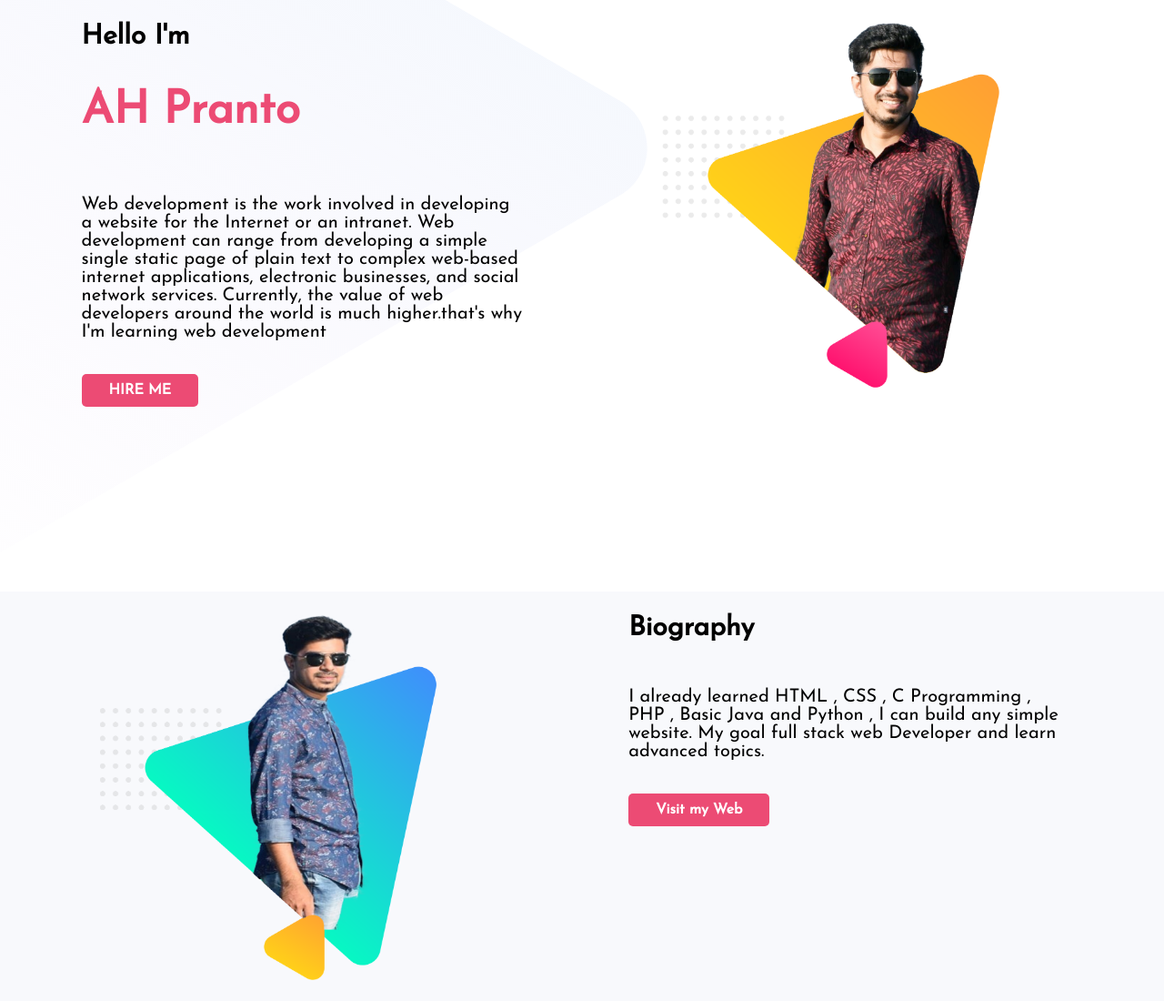
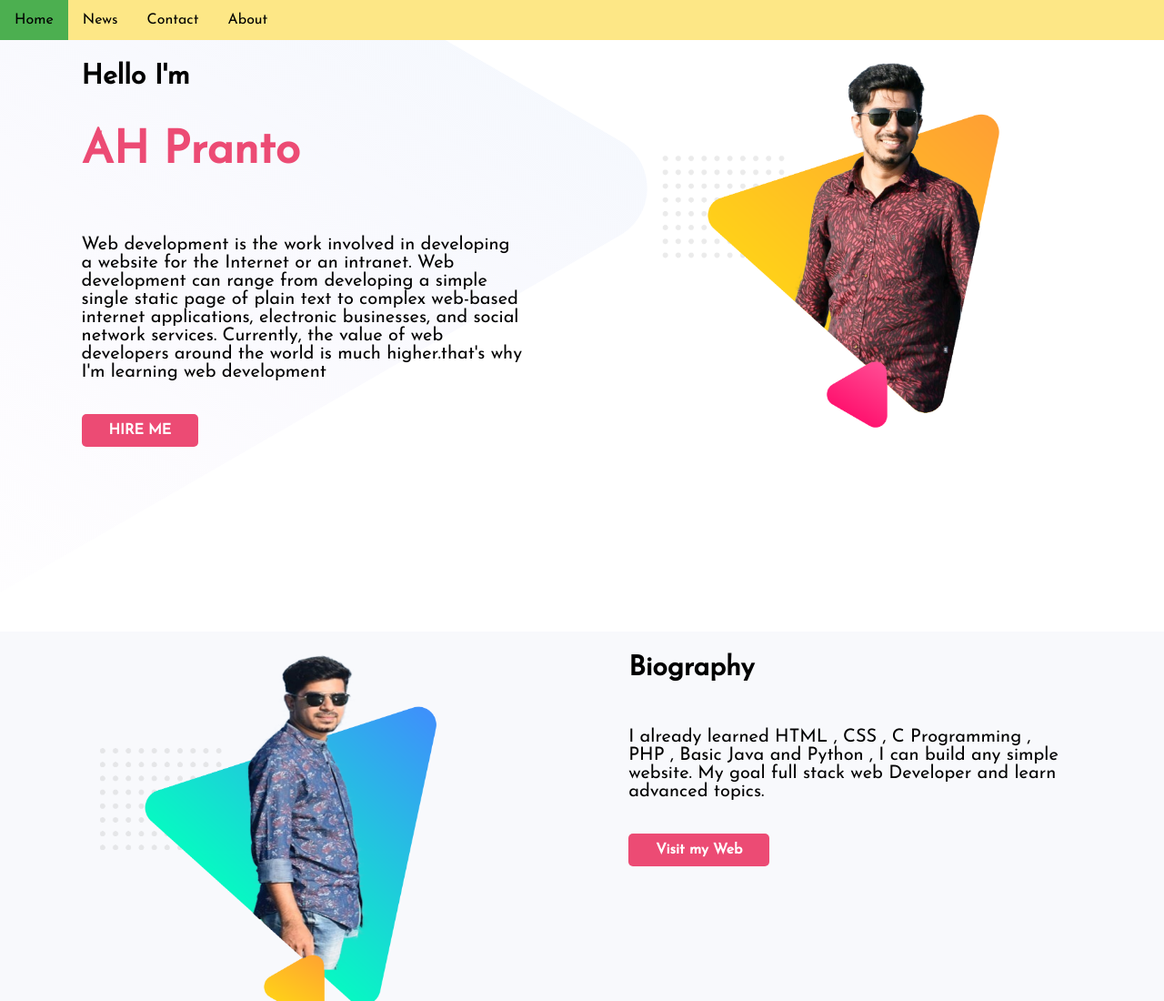
Before and after one commit to AHPranto/Personal-Website, a plain HTML site: page index.html in a window 1280 px wide. Shown: the top 1100 px of the page at 91% size. Drawn offline with Linux system fonts and the light colour scheme.

Commit message:
work done

```diff
--- a/index.html
+++ b/index.html
@@ -8,6 +8,14 @@
     <link rel="stylesheet" href="style.css">
 </head>
 <body>
+
+<ul>
+    <li><a class="active" href="#home">Home</a></li>
+    <li><a href="#news">News</a></li>
+    <li><a href="#contact">Contact</a></li>
+    <li><a href="#about">About</a></li>
+  </ul>
+
     <section class="top-banner">
         <div class="half-width">
             <h2 id="intro">Hello I'm</h2>
--- a/style.css
+++ b/style.css
@@ -2,6 +2,34 @@ body{
     margin: 0px;
     font-family: 'Josefin Sans', sans-serif;
 }
+ul {
+    list-style-type: none;
+    margin: 0;
+    padding: 0;
+    overflow: hidden;
+    background-color: rgba(251, 213, 43, 0.568);
+  }
+
+  li {
+    float: left;
+  }
+
+  li a {
+    display: block;
+    color: black;
+    text-align: center;
+    padding: 14px 16px;
+    text-decoration: none;
+  }
+
+  li a:hover:not(.active) {
+    background-color: rgb(211, 176, 176);
+  }
+
+  .active {
+    background-color: #4CAF50;
+  }
+
 h1{
     font-size: 50px;
 }
```
